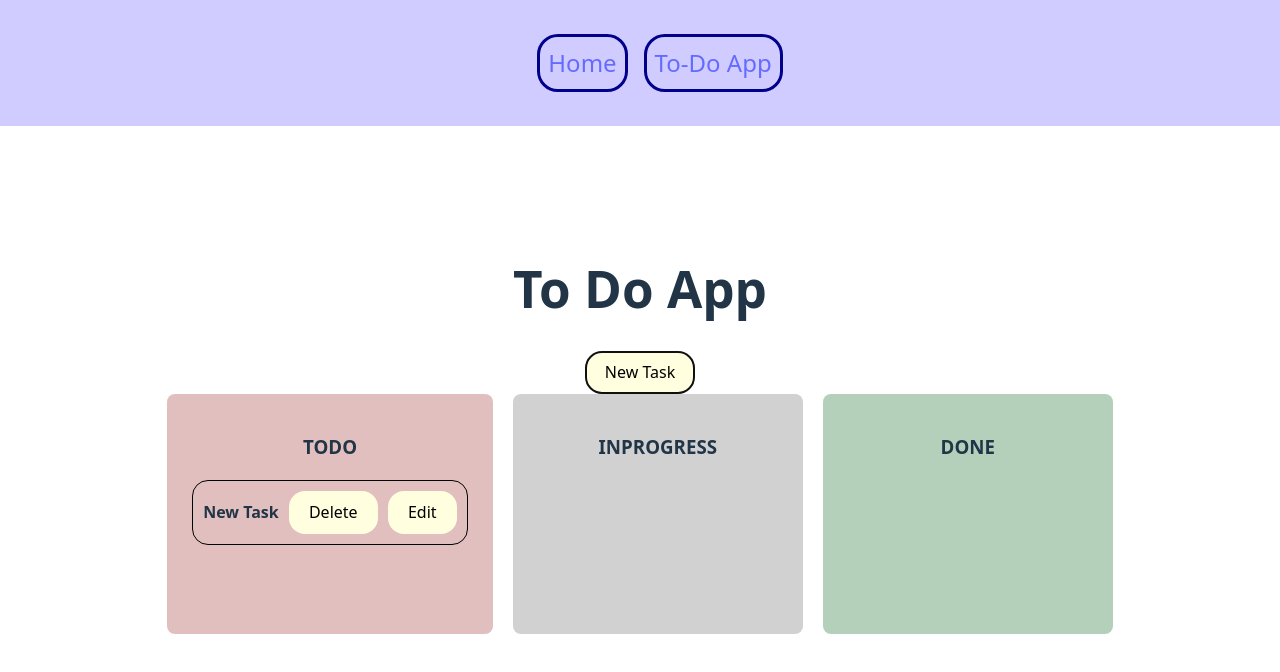
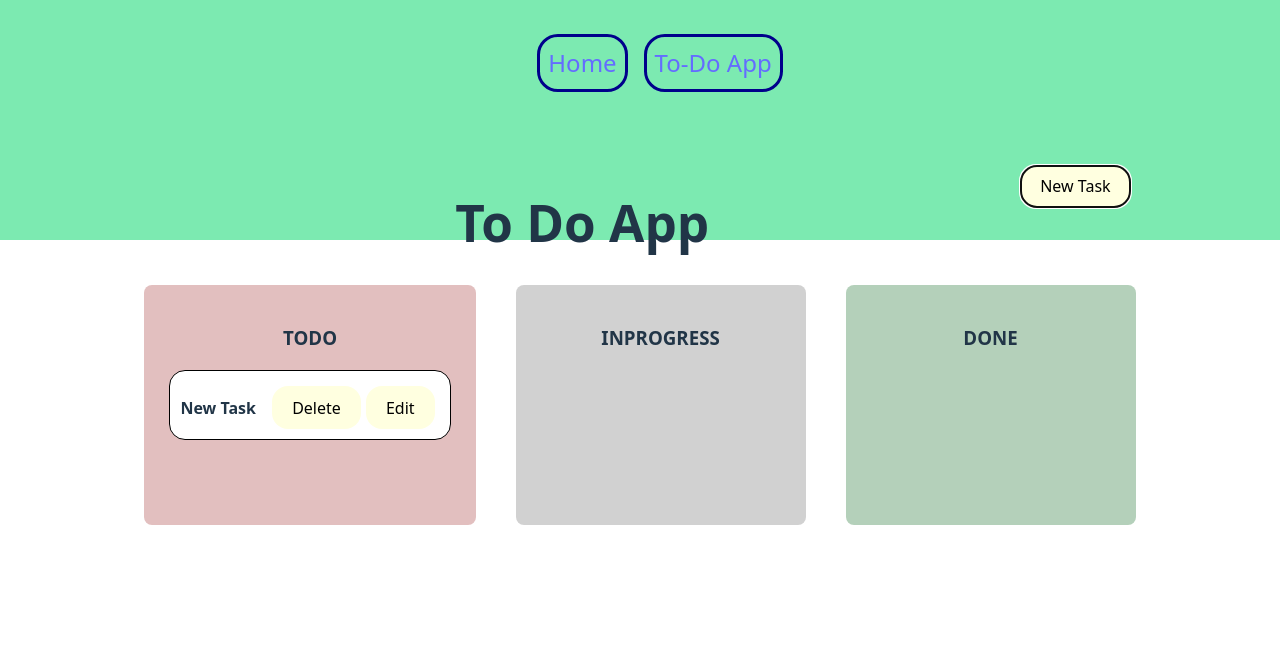
Before and after one commit to kristaps-m/vite-js-project, a React (Vite) app: page /ToDoApp in a window 1280 px wide. Both pictures are taken after a click on the button "New Task". Shown: the top 672 px of the page. Built offline with nearby package versions, Linux system fonts and the light colour scheme.

Commit message:
update css.

```diff
--- a/src/App.css
+++ b/src/App.css
@@ -1,3 +1,11 @@
+body {
+  /* background-color: rgb(252, 211, 241); */
+  /* background-color: #7ceab1;  */
+  background: linear-gradient(to bottom, #7ceab1 30%, white 30%);
+  height: 100vh;
+  margin: 0;
+}
+
 #root {
   max-width: 1280px;
   margin: 0 auto;
@@ -23,15 +31,23 @@
   top: 0; /* Stick to the top */
   left: 0;
   width: 100%; /* Full width */
-  background-color: #d1ccff; /* Dark background */
+  background-color: #7ceab1;
   color: white;
   padding: 10px 0;
   text-align: center;
   z-index: 1000; /* Ensure it's above other elements */
 }
 
+/* .toDoApp {
+  background-color: rgb(172, 19, 131);
+} */
+
 .content {
-  padding-top: 60px; /* Push content down to prevent overlap */
+  margin-top: 20rem; /* Adjust based on the height of your navbar */
+  display: flex;
+  justify-content: center; /* Center horizontally */
+  align-items: flex-start; /* Align content to the top */
+  min-height: 100vh; /* Ensure it takes at least full height */
 }
 
 .nav-bar-buttons li {
@@ -61,6 +77,7 @@
 button {
   border-radius: 1rem;
   background-color: lightyellow;
+  margin: 0.3rem 0.3rem 0rem 0rem;
 }
 
 button:hover {
--- a/src/components/DoDoApp.tsx
+++ b/src/components/DoDoApp.tsx
@@ -25,17 +25,12 @@ function ToDoApp() {
   // if (listFromLocalStorage) {
   //   setXList([...listFromLocalStorage.map((x) => bigX(x))]);
   // }
-  const [textInInput, setTextInInput] = useState<string>();
 
   function handleAdd(j: string | undefined) {
     const newJobText = j ? j : "";
-    // if (!j) {
-    // if (j.length >= 3) {
+
     setTasks([...theToDoList, { id: crypto.randomUUID(), job: newJobText, status: "todo" }]);
     modifyLocalStorage(theToDoList, newJobText);
-    // }
-    // }
-    console.log(j);
   }
 
   const handleDeleteJob = (id: string) => {
@@ -61,35 +56,19 @@ function ToDoApp() {
   };
 
   return (
-    <>
-      <h1>To Do App</h1>
+    <div>
       <button
         onClick={() => {
           handleAdd("");
         }}
+        style={{ float: "right" }}
       >
         New Task
       </button>
+      <h1>To Do App</h1>
       <div>
-        {/* <input type="text" onChange={(x) => setTextInInput(x.target.value)} />
-        <p>t= {textInInput}</p>
-        <br />
-        <button
-          onClick={() => {
-            handleAdd(textInInput);
-          }}
-        >
-          Add
-        </button>
-        <button
-          onClick={() => {
-            console.log(theToDoList);
-          }}
-        >
-          Print List
-        </button>
-        <button onClick={() => localStorage.removeItem("xList")}>Cancel</button> */}
-        <div style={{ display: "flex", gap: "20px" }}>
+        {/* <button onClick={() => localStorage.removeItem("xList")}>Cancel</button> */}
+        <div style={{ display: "flex", gap: "2.5rem" }}>
           <TaskList
             tasks={tasks.filter((t) => t.status === "todo")}
             status="todo"
@@ -116,7 +95,7 @@ function ToDoApp() {
           />
         </div>
       </div>
-    </>
+    </div>
   );
 }
 
--- a/src/components/Home.tsx
+++ b/src/components/Home.tsx
@@ -1,24 +1,11 @@
 import { useState } from "react";
 import reactLogo from "../assets/react.svg";
 import viteLogo from "../../public/vite.svg";
-
-interface theData {
-  id: number;
-  name: string;
-  lastName: string;
-  age: number;
-}
-
-const data: theData[] = [
-  { id: 1, name: "Kristaps", lastName: "Porzingis", age: 27 },
-  { id: 2, name: "Kevin", lastName: "Durant", age: 33 },
-];
 
 function Home() {
   const [count, setCount] = useState(0);
   return (
     <>
-      {/* <Link to="/ToDoApp">Go to To-Do App</Link> */}
       <div>
         <a href="https://vite.dev" target="_blank">
           <img src={viteLogo} className="logo" alt="Vite logo" />
@@ -35,15 +22,6 @@ function Home() {
         </p>
       </div>
       <p className="read-the-docs">Click on the Vite and React logos to learn more</p>
-      {data?.map((d) => {
-        return (
-          <div key={d?.id}>
-            <p>{d?.id}</p>
-            <p>{d?.name}</p>
-            <p>{d?.lastName}</p>
-          </div>
-        );
-      })}
     </>
   );
 }
--- a/src/components/Task.tsx
+++ b/src/components/Task.tsx
@@ -20,12 +20,13 @@ const Task: React.FC<TaskProps> = ({ task, handleDeleteJob, handleEditJob }) =>
     <div
       ref={drag}
       style={{
-        display: "flex",
+        display: "block",
+        textAlign: "center",
         alignItems: "center",
-        backgroundColor: task?.status === "done" && "gray",
+        backgroundColor: task?.status === "done" ? "gray" : "white",
         color: task?.status === "done" && "white",
         fontWeight: "bold",
-        gap: "10px",
+        // gap: "10px",
         opacity: isDragging ? 0.5 : 1,
         padding: "10px",
         margin: "5px",
@@ -34,9 +35,9 @@ const Task: React.FC<TaskProps> = ({ task, handleDeleteJob, handleEditJob }) =>
         cursor: "grab",
       }}
     >
-      <span>{task?.job.length === 0 ? "New Task" : task?.job}</span>
+      <span style={{ marginRight: "1rem" }}>{task?.job.length === 0 ? "New Task" : task?.job}</span>
       <button onClick={() => handleDeleteJob(task?.id)}>Delete</button>
-      <button onClick={() => handleEditJob(task.id, prompt("Edit task", task.job) || task.job)}>
+      <button onClick={() => handleEditJob(task?.id, prompt("Edit task", task?.job) || task.job)}>
         Edit
       </button>
     </div>
```
